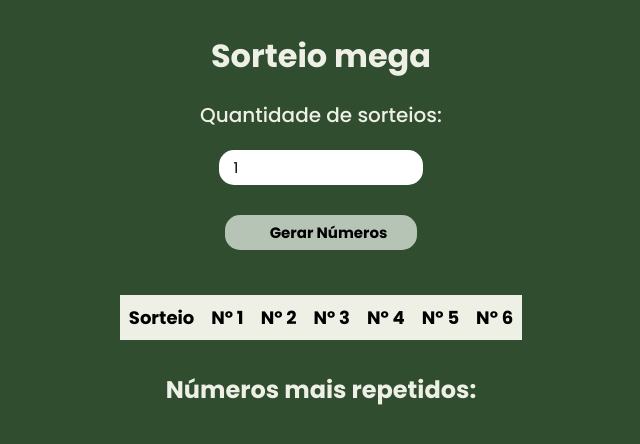
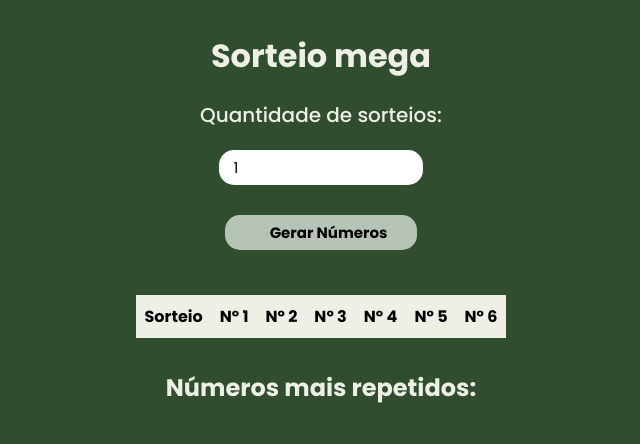
Before and after one commit to Osouzaa/SorteioMegaSena, a React (Vite) app: page / in a window 1280 px wide. Shown: the top 444 px of the page, without its empty margins (319-959 px from the left). Built offline with nearby package versions, Linux system fonts and the light colour scheme.

Commit message:
styled: update

```diff
--- a/src/components/prizeDraw/style.ts
+++ b/src/components/prizeDraw/style.ts
@@ -93,13 +93,13 @@ const Table = styled.table`
     border: 1px solid #eef0e5;
     text-align: center;
     padding: 8px;
-    font-size: 18px;
+    font-size: 16px;
   }
   td {
     border: 1px solid #eef0e5;
     text-align: center;
     padding: 8px;
-    font-size: 18px;
+    font-size: 16px;
     color: #eef0e5;
   }
 
```
